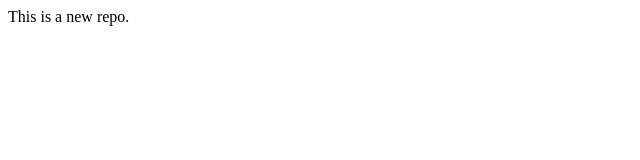
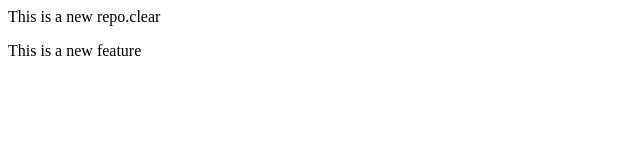
Before and after one commit to Sb777-boop/localrepo, a plain HTML site: page LocalRepo/index.html in a window 1280 px wide. Shown: the whole page, without its empty margins (0-640 px from the left). Drawn offline with Linux system fonts and the light colour scheme.

Commit message:
This is a new feature

```diff
--- a/LocalRepo/index.html
+++ b/LocalRepo/index.html
@@ -1 +1,2 @@
-<p>This is a new repo.</p>
+<p>This is a new repo.clear</p>
+<p>This is a new feature </p>
```
